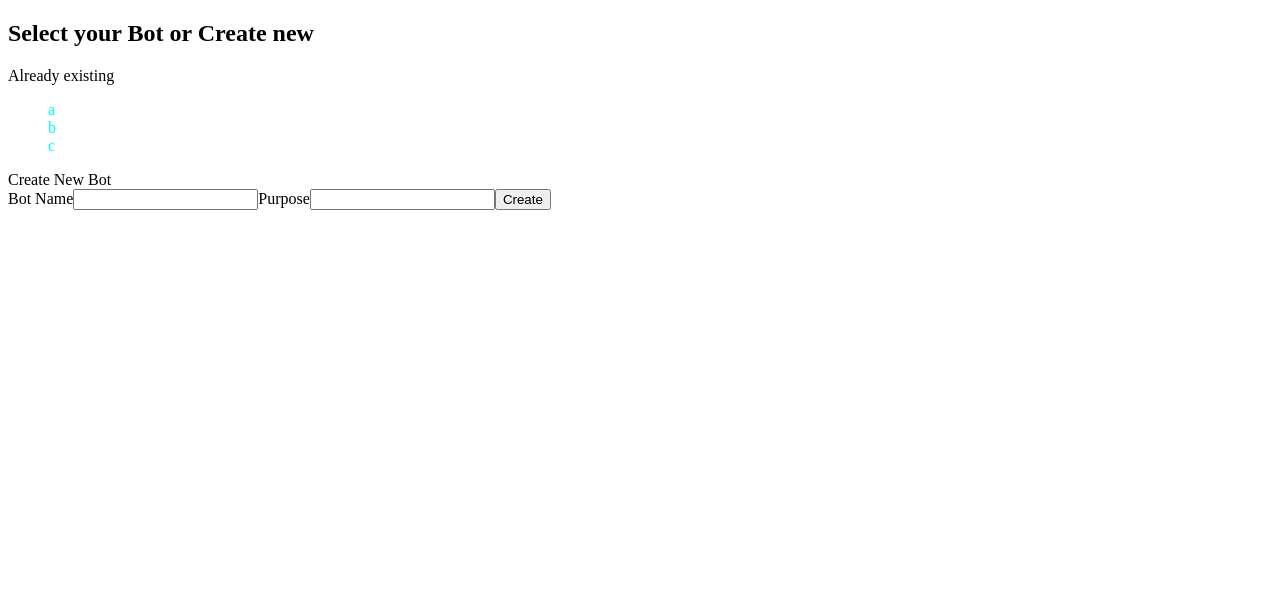
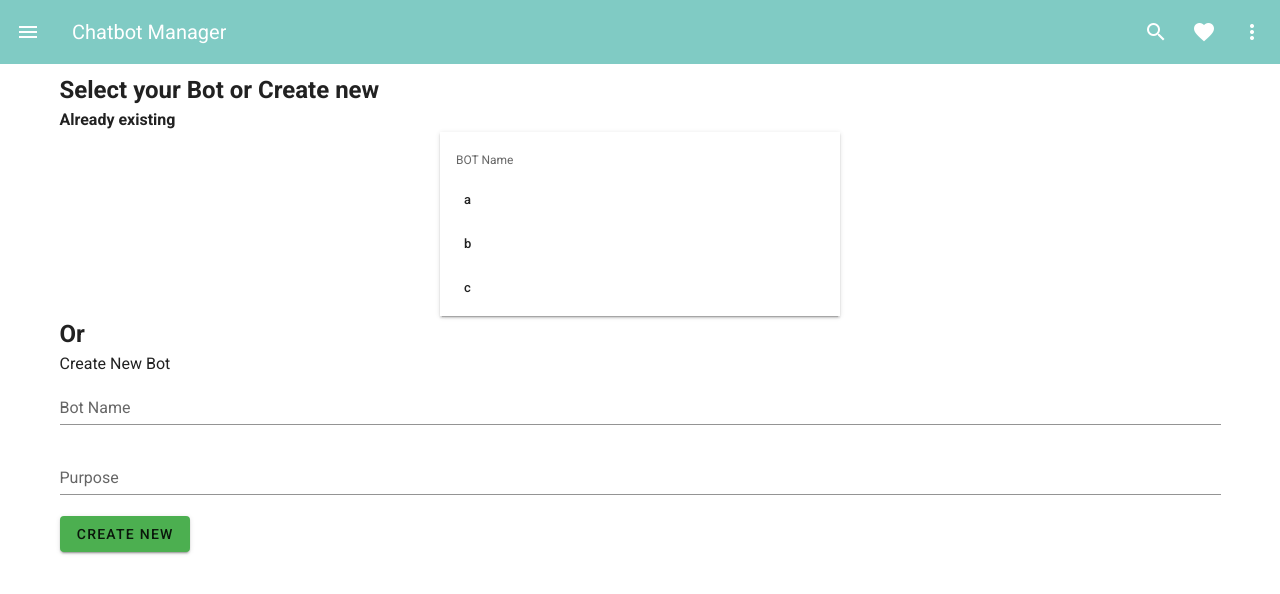
Before and after one commit to pulkit604/chatbot_manager, a Vue app: page /#/ in a window 1280 px wide. Shown: the top 594 px of the page. Built offline with nearby package versions, Linux system fonts and the light colour scheme; no server answers.

Commit message:
vuetify and other update

```diff
--- a/public/index.html
+++ b/public/index.html
@@ -6,6 +6,8 @@
     <meta name="viewport" content="width=device-width,initial-scale=1.0">
     <link rel="icon" href="<%= BASE_URL %>favicon.ico">
     <title><%= htmlWebpackPlugin.options.title %></title>
+    <link rel="stylesheet" href="https://fonts.googleapis.com/css?family=Roboto:100,300,400,500,700,900">
+    <link rel="stylesheet" href="https://cdn.jsdelivr.net/npm/@mdi/font@latest/css/materialdesignicons.min.css">
   </head>
   <body>
     <noscript>
--- a/src/App.vue
+++ b/src/App.vue
@@ -1,41 +1,45 @@
 <template>
-  <div>
-    <router-view></router-view>
-    <div id="app"></div>
-  </div>
+  <v-app>
+    <v-app-bar
+            app
+            elevate-on-scroll
+            color="teal lighten-3"
+            dark
+            hide-on-scroll
+            scroll-target="#scrolling-techniques-4"
+    >
+      <v-app-bar-nav-icon></v-app-bar-nav-icon>
+
+      <v-toolbar-title>Chatbot Manager</v-toolbar-title>
+
+      <v-spacer></v-spacer>
+
+      <v-btn icon>
+        <v-icon>mdi-magnify</v-icon>
+      </v-btn>
+
+      <v-btn icon>
+        <v-icon>mdi-heart</v-icon>
+      </v-btn>
+
+      <v-btn icon>
+        <v-icon>mdi-dots-vertical</v-icon>
+      </v-btn>
+    </v-app-bar>
+    <v-container class="mt-15 align-self-center">
+      <router-view></router-view>
+    </v-container>
+  </v-app>
 </template>
 
 <script>
-  import router from './router.js';
+
 export default {
   name: 'App',
-  router,
-  created() {
-    this.isLoggedIn();
-  },
-  methods: {
-    isLoggedIn() {
-      fetch('http://sporadic-rod.000webhostapp.com/api/?check_token', {
-        method : 'POST',
-        headers: { 'Content-Type': 'application/json' },
-        body   : JSON.stringify({
-                    token: localStorage.getItem('loginToken')
-        })
-      })
-          .then(response => response.json())
-          .then(response => {if (response.valid) this.loggedIn = true;});
-    }
-  },
-}
+
+  data: () => ({
+    //
+  }),
+};
 </script>
-
-<style>
-#app {
-  font-family: Avenir, Helvetica, Arial, sans-serif;
-  -webkit-font-smoothing: antialiased;
-  -moz-osx-font-smoothing: grayscale;
-  text-align: center;
-  color: #2c3e50;
-  margin-top: 60px;
-}
-</style>
+<style></style>
--- a/src/components/HomePage.vue
+++ b/src/components/HomePage.vue
@@ -4,7 +4,7 @@
 </template>
 
 <script>
-    import loginRegister from '@/components/loginRegister.vue';
+    import loginRegister from "../components/loginRegister.vue";
     import botSelect from "../components/botSelect.vue";
     export default {
         name: "HomePage",
--- a/src/components/botEdit.vue
+++ b/src/components/botEdit.vue
@@ -2,7 +2,7 @@
     <div>
         <h1>BOT Edit: {{ botName }}</h1>
         <h4>Add using CSV</h4>
-        <input id="file" type="file" accept=".csv" @change="extractQuestionBank"/>
+        <v-file-input id="file" multiple label="File input" accept=".csv" @change="extractQuestionBank"></v-file-input>
         <h2>Question List</h2>
         <vue-editable-grid
             :column-defs="tableCols"
@@ -13,10 +13,10 @@
             :row-data="questionBank">
             <template v-slot:header> Question Bank</template>
         </vue-editable-grid>
-        <h3>Update To DB</h3>
-        <button @click="updateToDB()">Update Database</button>
+        <h4 class="mt-10">Update To DB</h4>
+        <v-btn @click="updateToDB()" color="yellow" class="mt-5">Update Database</v-btn>
         <br>
-        <button v-show="showGetProjectScriptButton" @click="getCiscoProjectScript()">Get Cisco Project Script</button>
+        <v-btn v-show="showGetProjectScriptButton" @click="getCiscoProjectScript()" color="orange">Get Cisco Project Script</v-btn>
     </div>
 </template>
 
@@ -56,10 +56,9 @@
             getCiscoProjectScript() {
 
             },
-            extractQuestionBank(e) {
-                const file = e.target.files[0];
+            extractQuestionBank() {
+                const file = document.querySelector("#file").files[0];
                 const reader = new FileReader();
-
                 reader.onload = e => e.target.result.split('\n').forEach(v => this.questionBank.push({ question: v.split(',')[0], answer: v.split(',')[1]}));
                 reader.readAsText(file);
                 setTimeout(() => { document.querySelector('.header-content').click(); }, 2000);
--- a/src/components/botSelect.vue
+++ b/src/components/botSelect.vue
@@ -1,20 +1,44 @@
 <template>
   <div>
     <h2>Select your Bot or Create new</h2>
-    <div class="container">
-      <div>Already existing</div>
-      <ul style="list-style: none">
-        <li class="bot_list_item" v-for="botName in botList" :key="'existing_bot' + botName"><div @click="goToBotEdit(botName)">{{ botName }}</div></li>
-      </ul>
+      <h4>Already existing</h4>
+      <v-card
+              class="mx-auto"
+              max-width="400"
+              tile
+      >
+        <v-list
+            :dense=true
+            :rounded=true
+        >
+          <v-subheader>BOT Name</v-subheader>
+          <v-list-item-group v-model="botList" color="primary">
+            <v-list-item
+                    v-for="botName in botList"
+                    :key="'existing_bot' + botName"
+            >
+              <v-list-item-content>
+                <v-list-item-title @click="goToBotEdit(botName)" v-html="botName"></v-list-item-title>
+              </v-list-item-content>
+            </v-list-item>
+          </v-list-item-group>
+        </v-list>
+      </v-card>
+      <h2>Or</h2>
       <div>Create New Bot</div>
         <form>
-          <label>Bot Name</label>
-          <input v-model="botName"/>
-          <label>Purpose</label>
-          <input v-model="purpose"/>
-          <button @click="createBot()">Create</button>
+          <v-text-field
+                  v-model="botName"
+                  label="Bot Name"
+                  required
+          ></v-text-field>
+          <v-text-field
+                  v-model="purpose"
+                  label="Purpose"
+                  required
+          ></v-text-field>
+          <v-btn class="mr-4" @click="createBot" color="green">Create New</v-btn>
         </form>
-    </div>
   </div>
 </template>
 
--- a/src/components/loginRegister.vue
+++ b/src/components/loginRegister.vue
@@ -1,24 +1,39 @@
 <template>
   <div>
-      <button @click="showRegister = !showRegister;">Register</button>
-      <button @click="showLogin = !showLogin;">Login</button>
+      <v-btn color="error" dark large @click="showRegister = !showRegister">Register</v-btn>
+      <v-btn class="ml-2" color="error" dark large @click="showRegister = !showRegister">Login</v-btn>
       <div v-show="showRegister">
           <h1 class="h3 mb-3 font-weight-normal">Create Account</h1>
-          <label for="inputName" class="sr-only">Name</label>
-          <input type="text" id="inputName" v-model="registerForm.name" class="form-control" placeholder="Name" required="" autofocus="">
-          <label for="inputEmail" class="sr-only">Email address</label>
-          <input type="email" v-model="registerForm.email" class="form-control" placeholder="Email address" required="" autofocus="">
-          <label for="inputPassword" class="sr-only">Password</label>
-          <input type="password" v-model="registerForm.pass" class="form-control" placeholder="Password" required="">
-          <button class="btn btn-lg btn-primary btn-block" @click="doRegister()">Register</button>
+          <v-text-field
+                  v-model="registerForm.name"
+                  label="Name"
+                  required
+          ></v-text-field>
+          <v-text-field
+                  v-model="registerForm.email"
+                  label="Email address"
+                  required
+          ></v-text-field>
+          <v-text-field
+                  v-model="registerForm.pass"
+                  label="Password"
+                  required
+          ></v-text-field>
+          <v-btn class="mr-4" @click="doRegister" color="green">Register</v-btn>
       </div>
-      <div v-show="showLogin">
+      <div v-show="!showRegister">
           <h1 class="h3 mb-3 font-weight-normal">Please sign in</h1>
-          <label for="inputEmail" class="sr-only">Email address</label>
-          <input type="email" v-model="loginForm.email"  id="inputEmail" class="form-control" placeholder="Email address" required="" autofocus="">
-          <label for="inputPassword" class="sr-only">Password</label>
-          <input type="password" v-model="loginForm.pass" id="inputPassword" class="form-control" placeholder="Password" required="">
-          <button class="btn btn-lg btn-primary btn-block" @click="doLogin()">Sign in</button>
+          <v-text-field
+                  v-model="loginForm.email"
+                  label="Email address"
+                  required
+          ></v-text-field>
+          <v-text-field
+                  v-model="loginForm.pass"
+                  label="Password"
+                  required
+          ></v-text-field>
+          <v-btn class="mr-4" @click="doLogin" color="green">Sign in</v-btn>
       </div>
   </div>
 </template>
@@ -31,7 +46,6 @@
             return {
             loggedIn: false,
             showRegister: false,
-            showLogin: false,
             authToken: '',
             loginForm: {
               email: 'guppul@gmail.com',
--- a/src/main.js
+++ b/src/main.js
@@ -4,11 +4,13 @@ import store from './store'
 import router from './router.js';
 import VueEditableGrid from 'vue-editable-grid'
 import 'vue-editable-grid/dist/VueEditableGrid.css'
+import vuetify from './plugins/vuetify';
 
 Vue.config.productionTip = false;
 Vue.component('vue-editable-grid', VueEditableGrid);
 new Vue({
   store,
   router,
+  vuetify,
   render: h => h(App)
 }).$mount('#app')
--- /dev/null
+++ b/src/plugins/vuetify.js
@@ -0,0 +1,7 @@
+import Vue from 'vue';
+import Vuetify from 'vuetify/lib';
+
+Vue.use(Vuetify);
+
+export default new Vuetify({
+});
```
Also changed, not shown: package.json (+6 -1 lines), src/components/HelloWorld.vue (added, +151 -0 lines), src/views/Home.vue (added, +15 -0 lines), src/assets/logo.svg (added).
